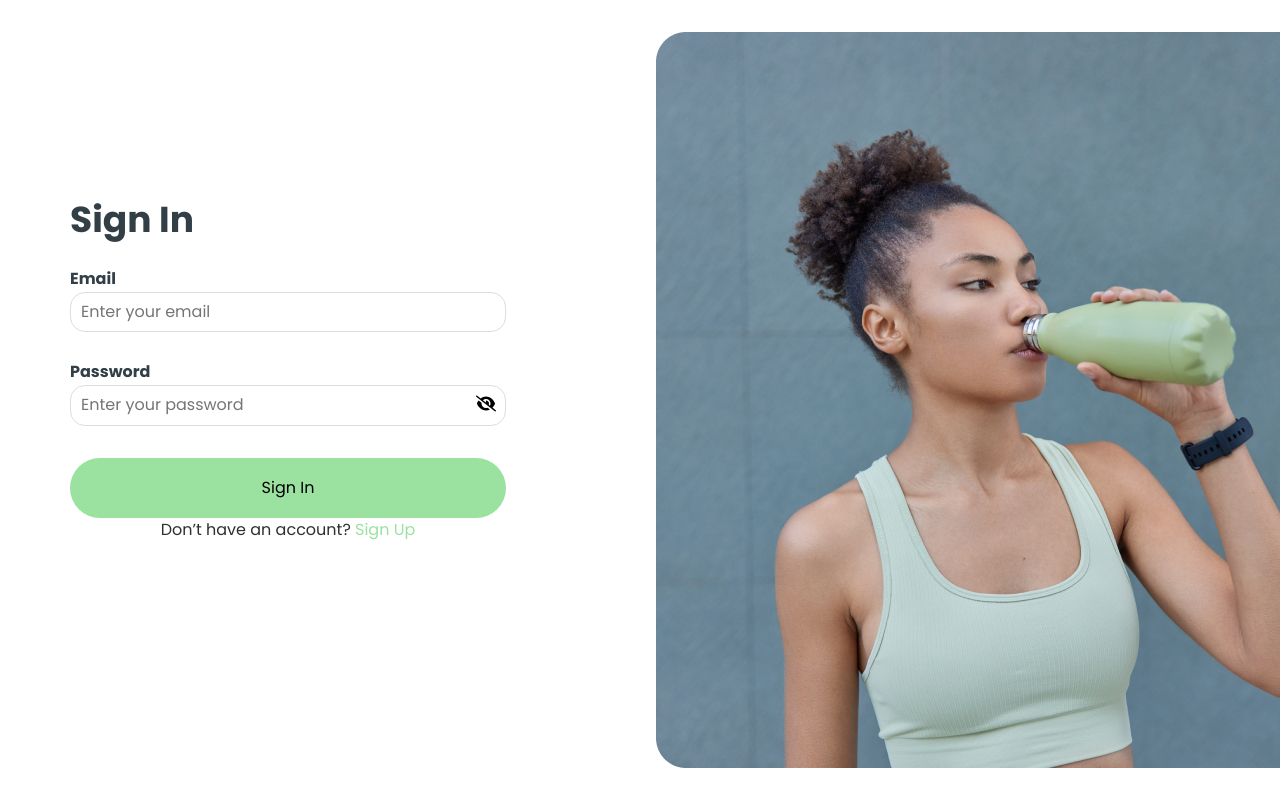
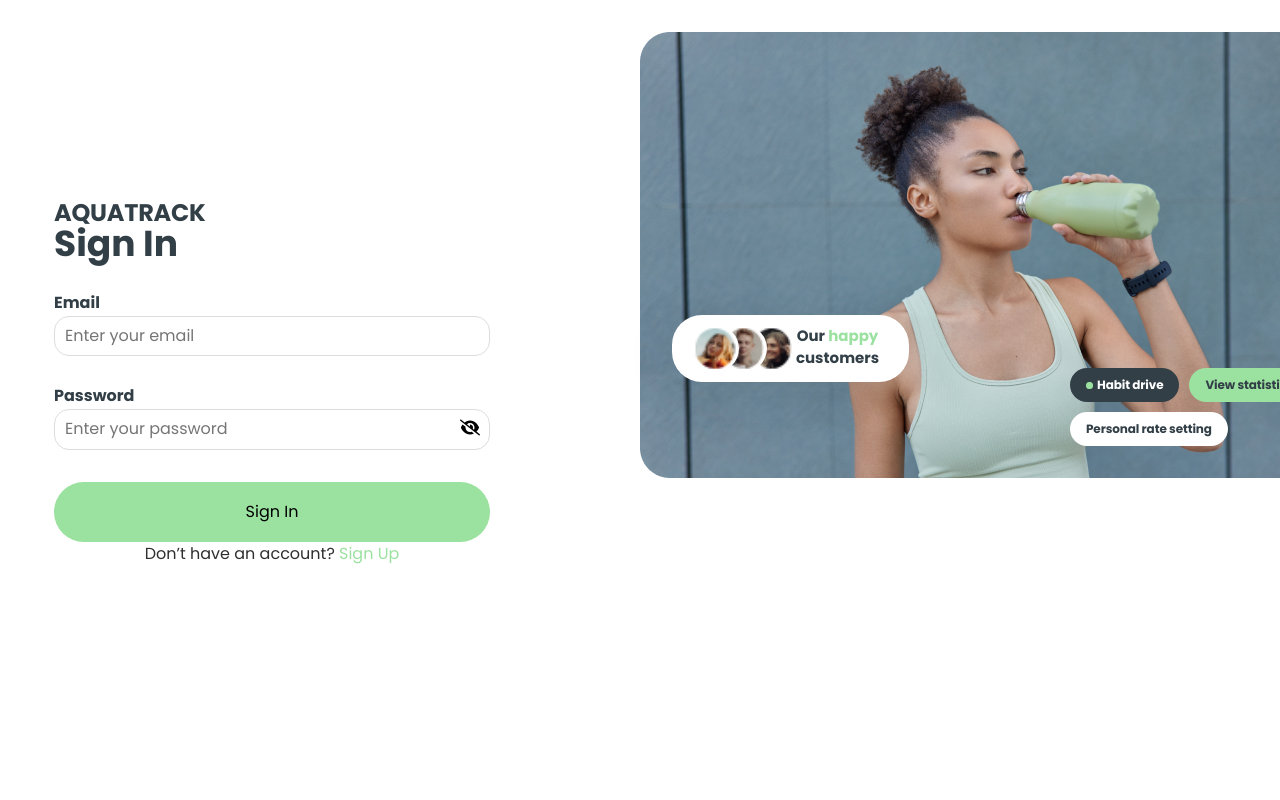
Before and after one commit to IIIMaroIII/HydroWise-frontend, a React (Vite) app: page /signin in a window 1280 px wide. Shown: the top 800 px of the page. Built offline with nearby package versions, Linux system fonts and the light colour scheme; no server answers.

Commit message:
Logo + advantage

```diff
--- a/src/components/Users/SignInForm/SignInForm.jsx
+++ b/src/components/Users/SignInForm/SignInForm.jsx
@@ -14,6 +14,8 @@ import { faEye, faEyeSlash } from '@fortawesome/free-solid-svg-icons';
 import { signIn } from 'src/redux/users/operations.js';
 import { useDispatch } from 'react-redux';
 import Button from 'src/components/REUSABLE/Button/Button';
+import Logo from 'src/components/REUSABLE/Logo/Logo';
+import AdvantagesSection from 'src/components/AdvantagesSection/AdvantagesSection';
 
 const SignInForm = () => {
   const dispatch = useDispatch();
@@ -57,8 +59,8 @@ const SignInForm = () => {
     <div className={css.signInContainer}>
       <div className={css.signInForm}>
         <div className={css.formSection}>
+          <Logo />
           <form className={css.c} onSubmit={handleSubmit(onSubmit)}>
-            {/* <h1> AquaTrack </h1> тут мусить бути перевикористовуване лого */}
             <h2>Sign In</h2>
             <div className={css.inputContainer}>
               <label>Email</label>
@@ -92,7 +94,7 @@ const SignInForm = () => {
             </p>
           </form>
         </div>
-        <div className={css.imageSection}></div>
+        <AdvantagesSection />
       </div>
       <ToastContainer />
     </div>
```
